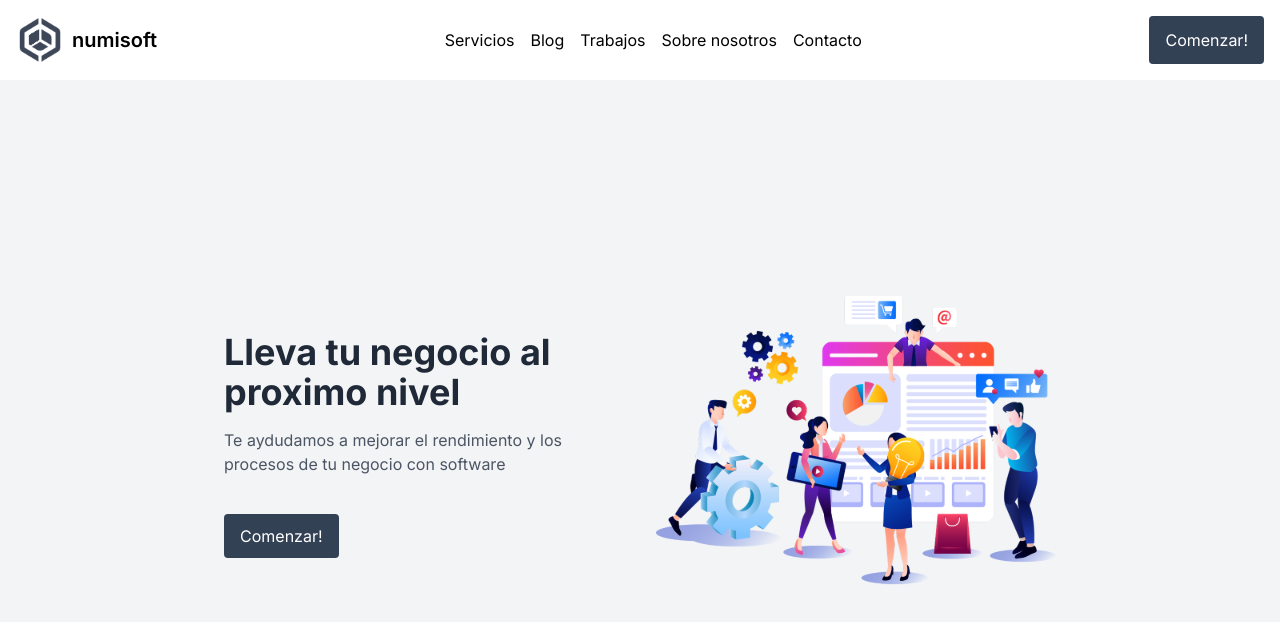
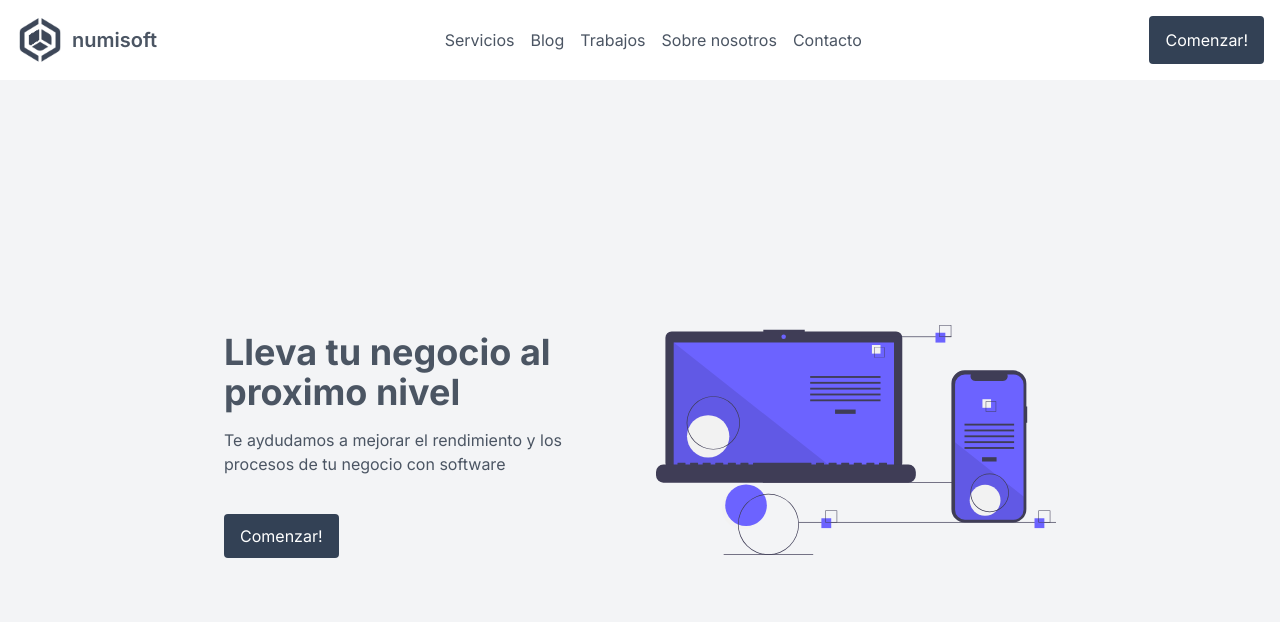
Before and after one commit to adrian120401/numisoft, a Next.js app: page / in a window 1280 px wide. Shown: the top 622 px of the page. Built offline with nearby package versions, Linux system fonts and the light colour scheme.

Commit message:
fix style

```diff
--- a/app/globals.css
+++ b/app/globals.css
@@ -3,11 +3,11 @@
 @tailwind utilities;
 
 :root {
-
+  --primary-color: rgb(75, 85, 99);
 }
 
 body {
-
+  color: var(--primary-color);
 }
 
 @layer utilities {
--- a/components/Hero.tsx
+++ b/components/Hero.tsx
@@ -7,7 +7,7 @@ const Hero: React.FC = () => {
             <div className="max-w-4xl mx-auto px-4 sm:px-6 lg:px-8">
                 <div className="grid grid-cols-1 md:grid-cols-2 gap-8">
                     <div className="flex flex-col justify-center">
-                        <h1 className="text-4xl font-bold text-gray-800 mb-4">
+                        <h1 className="text-4xl font-bold mb-4">
                             Lleva tu negocio al proximo nivel
                         </h1>
                         <p className="text-gray-600 mb-4">
@@ -25,7 +25,7 @@ const Hero: React.FC = () => {
                     </div>
                     <div>
                         <Image
-                            src="/hero.svg"
+                            src="/hero2.svg"
                             width={100}
                             height={100}
                             alt="Imagen del Hero"
--- a/components/NavBar.tsx
+++ b/components/NavBar.tsx
@@ -67,7 +67,7 @@ const NavBar: React.FC = () => {
                     className="text-gray-400 hover:text-white focus:outline-none focus:text-white"
                     onClick={toggleMenu}
                 >
-                    <FontAwesomeIcon icon={faBars} size="lg" />
+                    <FontAwesomeIcon icon={faBars} size="lg" color='gray'/>
                 </button>
             </div>
             {isMenuOpen && (
@@ -77,7 +77,7 @@ const NavBar: React.FC = () => {
                         className="text-gray-400 hover:text-white focus:outline-none focus:text-white text-end mr-4 mt-7"
                         onClick={toggleMenu}
                     >
-                        <FontAwesomeIcon icon={faXmark} size="lg" />
+                        <FontAwesomeIcon icon={faXmark} size="lg" color='gray'/>
                     </button>
                     <div className="px-2 pt-2 pb-3 mt-4 space-y-2 sm:px-3 flex flex-col">
                         {options.map((option) => (
```
Also changed, not shown: public/hero2.svg (added).
